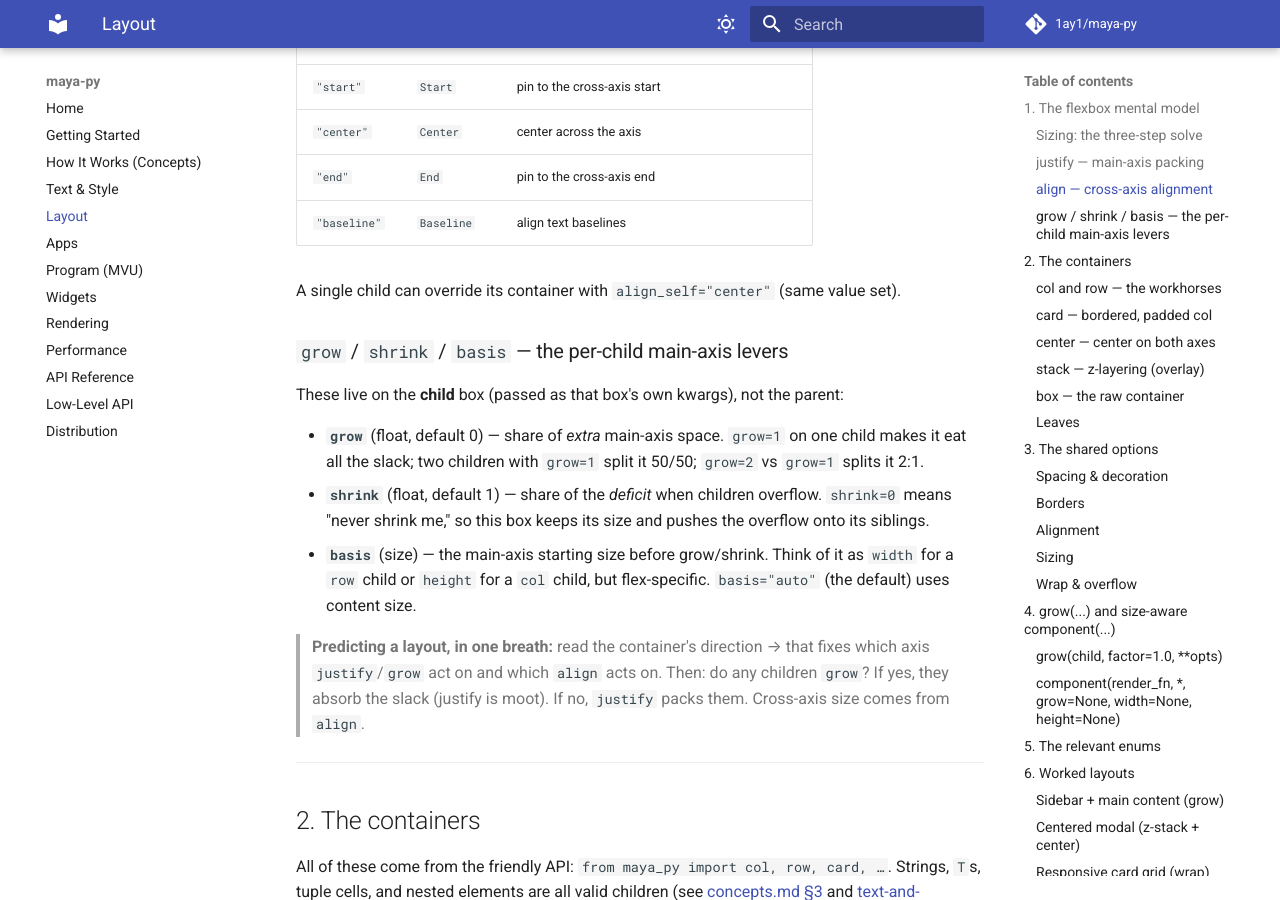
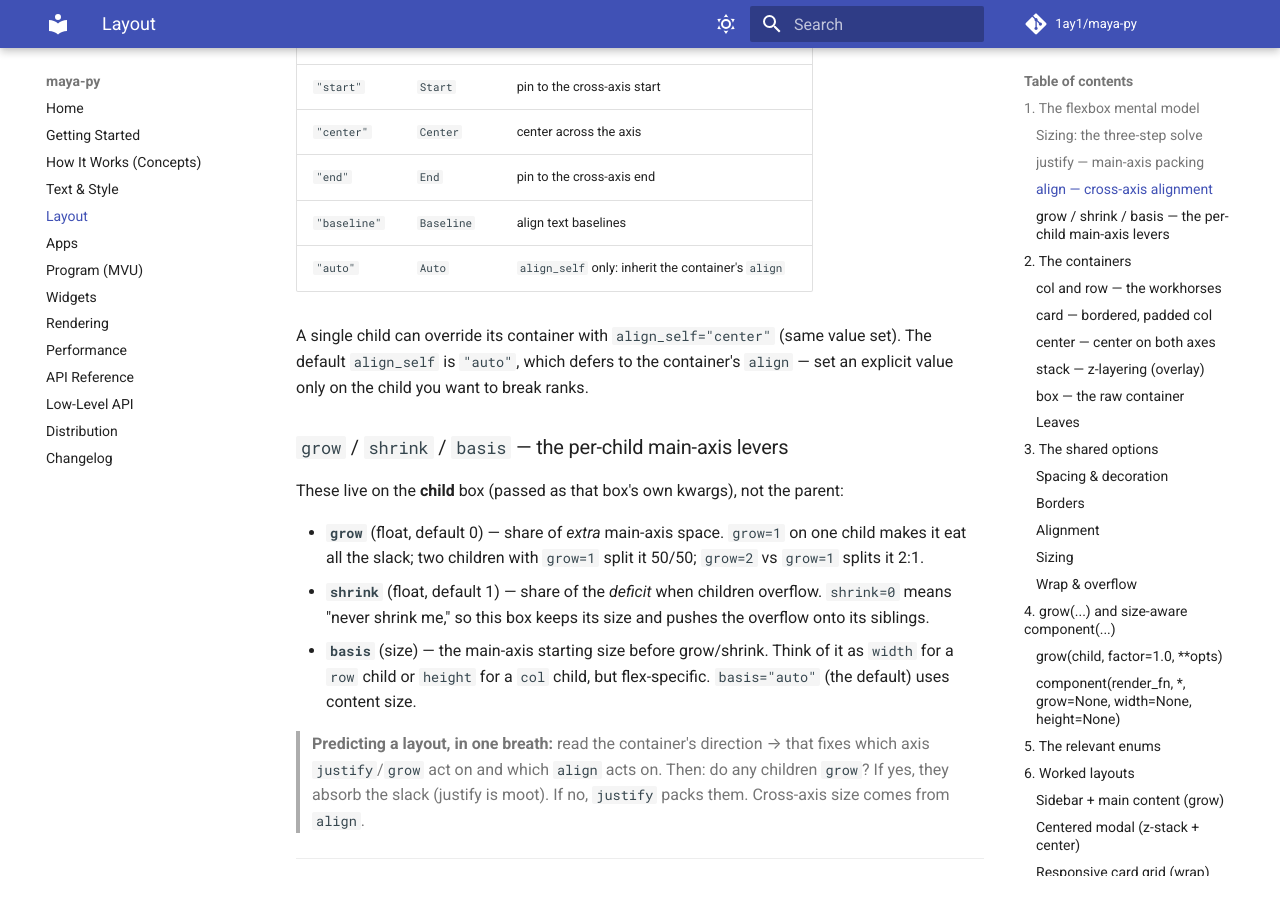
Before and after one commit to 1ay1/maya-py, an MkDocs documentation site: the page built from docs/layout.md, in a window 1280 px wide and 900 px high, scrolled down 2019 px. Built offline with MkDocs 1.6.1 and Material for MkDocs 9.7.7, drawn with Linux system fonts in a browser that asks for light colours; comment, search, counter and statistics services are not loaded.

Commit message:
docs: update for 0.2.13
- Add docs/changelog.md (wired into mkdocs nav) documenting the 0.2.13
  widget use-after-free fixes and the new Align.Auto value.
- Document Align.Auto / align_self="auto" in the layout align table.
- Bump documented version 0.2.11 -> 0.2.13 (index.md, getting-started.md)
  and the release-install example URLs in README (v0.2.7 -> v0.2.13).
- gitignore the local .agentty_rag_cache.bin.

mkdocs build --strict passes (no broken internal links).

```diff
--- a/docs/layout.md
+++ b/docs/layout.md
@@ -81,9 +81,11 @@ enum or a string:
 | `"center"` | `Center` | center across the axis |
 | `"end"` | `End` | pin to the cross-axis end |
 | `"baseline"` | `Baseline` | align text baselines |
+| `"auto"` | `Auto` | `align_self` only: inherit the container's `align` |
 
 A single child can override its container with `align_self="center"` (same value
-set).
+set). The default `align_self` is `"auto"`, which defers to the container's
+`align` — set an explicit value only on the child you want to break ranks.
 
 ### `grow` / `shrink` / `basis` — the per-child main-axis levers
 
--- a/mkdocs.yml
+++ b/mkdocs.yml
@@ -55,3 +55,4 @@ nav:
   - API Reference: api-reference.md
   - Low-Level API: low-level.md
   - Distribution: distribution.md
+  - Changelog: changelog.md
```
Also changed, not shown: README.md (+3 -3 lines), docs/changelog.md (added, +34 -0 lines), docs/getting-started.md (+1 -1 lines), docs/index.md (+1 -1 lines), 1 other file.
